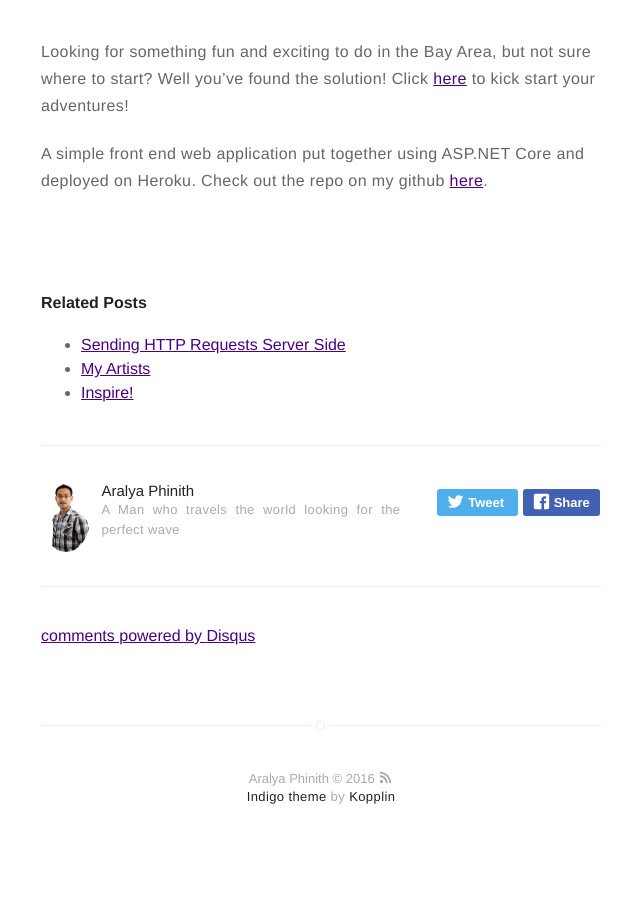
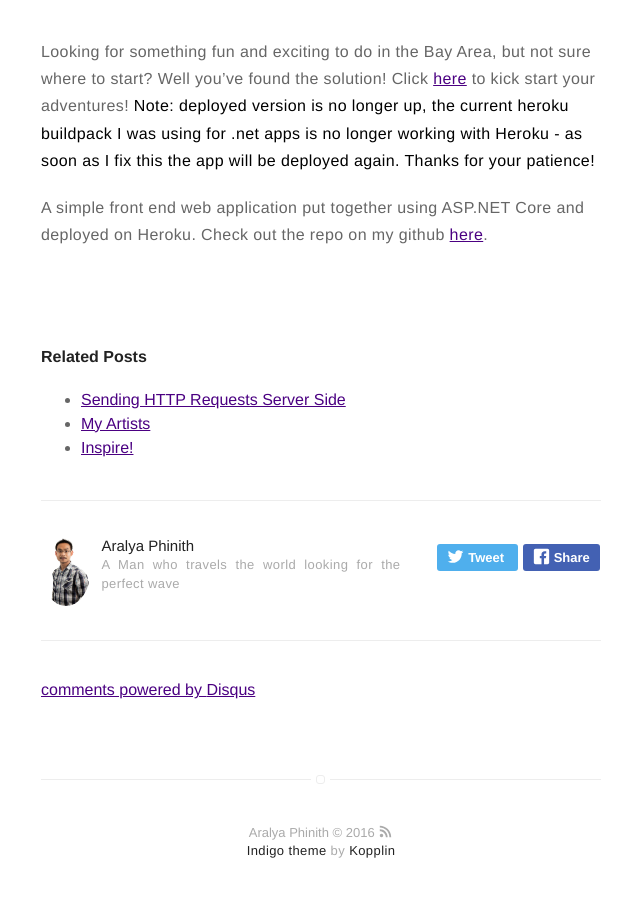
Before and after one commit to Aphinith/aphinith.github.io, a Jekyll site: the page built from _posts/2016-09-20-BayAreaActivities.markdown, in a window 1280 px wide. Shown: the part 638-1560 px from the top of the page, without its empty margins (319-959 px from the left). Built offline with Jekyll 4.4.1, drawn with Linux system fonts in a browser that asks for light colours; comment, search, counter and statistics services are not loaded; before the commit the page ends 1506 px from its top, so only the background shows below that.

Commit message:
add note for bayareaactivities app no loger deployed

```diff
--- a/_posts/2016-09-20-BayAreaActivities.markdown
+++ b/_posts/2016-09-20-BayAreaActivities.markdown
@@ -21,6 +21,6 @@ author: aralyaphinith
   <figcaption class="caption">Photo by Aralya Phinith</figcaption>
 </div>
 
-Looking for something fun and exciting to do in the Bay Area, but not sure where to start? Well you've found the solution! Click <a href="https://bayareaactivities989.herokuapp.com/" target="_blank">here</a> to kick start your adventures!
+Looking for something fun and exciting to do in the Bay Area, but not sure where to start? Well you've found the solution! Click <a href="https://bayareaactivities989.herokuapp.com/" target="_blank">here</a> to kick start your adventures! **Note: deployed version is no longer up, the current heroku buildpack I was using for .net apps is no longer working with Heroku - as soon as I fix this the app will be deployed again. Thanks for your patience!**
 
 A simple front end web application put together using ASP.NET Core and deployed on Heroku. Check out the repo on my github <a href="https://github.com/Aphinith/BayAreaActivities" target="_blank">here</a>.
```
